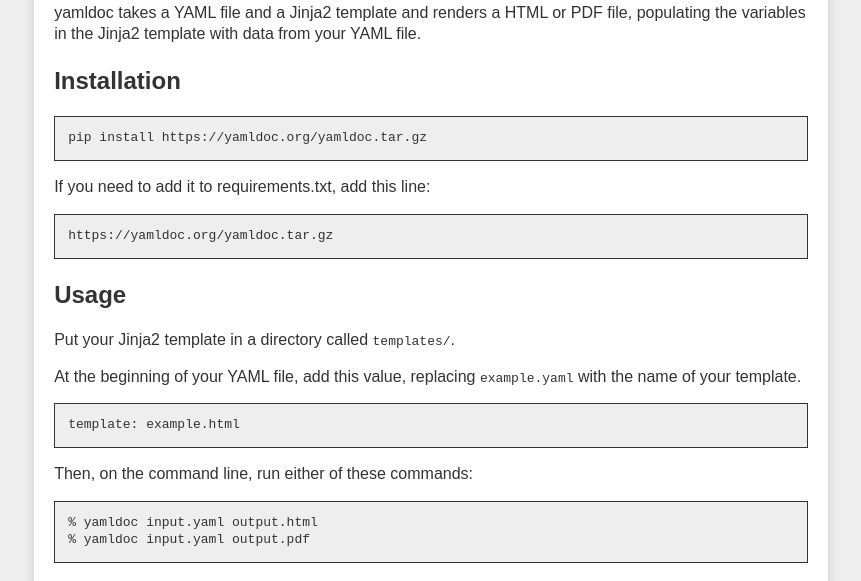
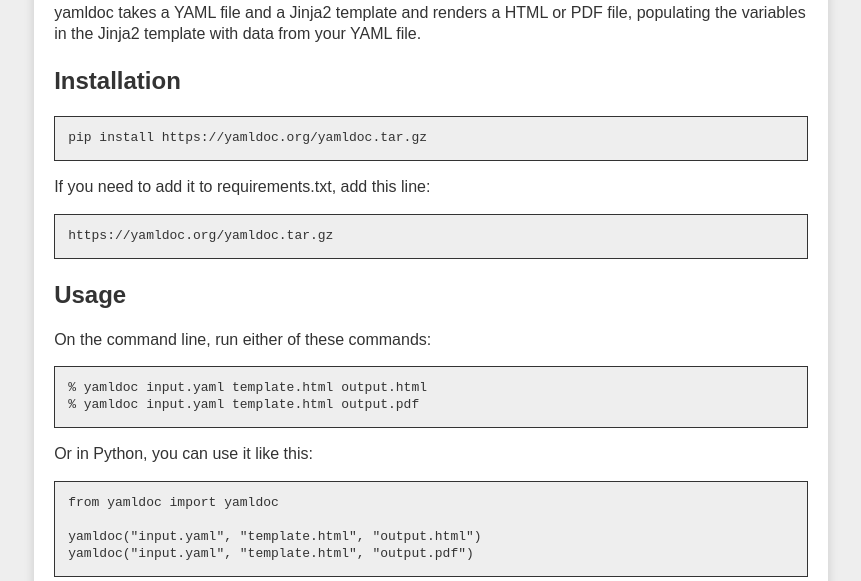
Before and after one commit to mizuki-hikaru/yamldoc, a plain HTML site: page docs/index.html in a window 1280 px wide. Shown: the part 141-722 px from the top of the page, without its empty margins (209-1070 px from the left). Drawn offline with Linux system fonts and the light colour scheme.

Commit message:
modify interface

```diff
--- a/docs/index.html
+++ b/docs/index.html
@@ -53,20 +53,15 @@
 <pre><code>https://yamldoc.org/yamldoc.tar.gz
 </code></pre>
 <h2>Usage</h2>
-<p>Put your Jinja2 template in a directory called <code>templates/</code>.</p>
-<p>At the beginning of your YAML file, add this value, replacing <code>example.yaml</code>
-with the name of your template.</p>
-<pre><code>template: example.html
-</code></pre>
-<p>Then, on the command line, run either of these commands:</p>
-<pre><code>% yamldoc input.yaml output.html
-% yamldoc input.yaml output.pdf
+<p>On the command line, run either of these commands:</p>
+<pre><code>% yamldoc input.yaml template.html output.html
+% yamldoc input.yaml template.html output.pdf
 </code></pre>
 <p>Or in Python, you can use it like this:</p>
 <pre><code>from yamldoc import yamldoc
 
-yamldoc("input.yaml", "output.html")
-yamldoc("input.yaml", "output.pdf")
+yamldoc("input.yaml", "template.html", "output.html")
+yamldoc("input.yaml", "template.html", "output.pdf")
 </code></pre>
 <h2>Markdown support</h2>
 <p>You can use markdown in your YAML file and render it with something like this
```
Also changed, not shown: docs_src/template.html (renamed from docs_src/templates/page.html), 4 other files.
